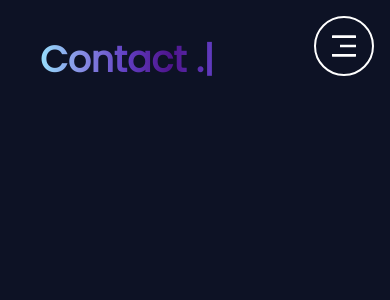
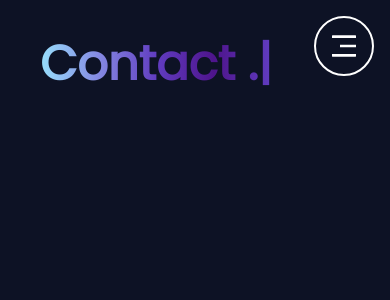
Before and after one commit to eobcre/portfolio-next13, a Next.js app: page /contact in a window 390 px wide. Shown: the top 300 px of the page. Built offline with nearby package versions, Linux system fonts and the light colour scheme.

Commit message:
updated responsive font size

```diff
--- a/src/app/components/ScrollObserver.tsx
+++ b/src/app/components/ScrollObserver.tsx
@@ -39,7 +39,7 @@ const ScrollObserver: React.FC<ScrollObserverProps> = ({ children, title }) => {
         <TypeWriting
           text={`${title}`}
           delay={200}
-          className='custom-text text-4xl sm:text-6xl font-bold pre-md:text-7xl md:text-[5rem] lg:text-8xl 4xl:text-[12rem]'
+          className='custom-text text-5xl font-bold sm:text-[8vw]'
         />
       ) : null}
       {children}
```
